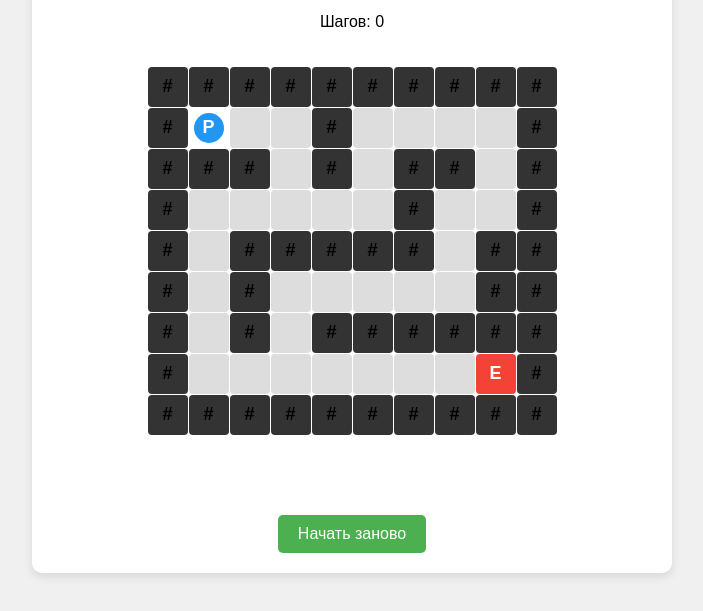
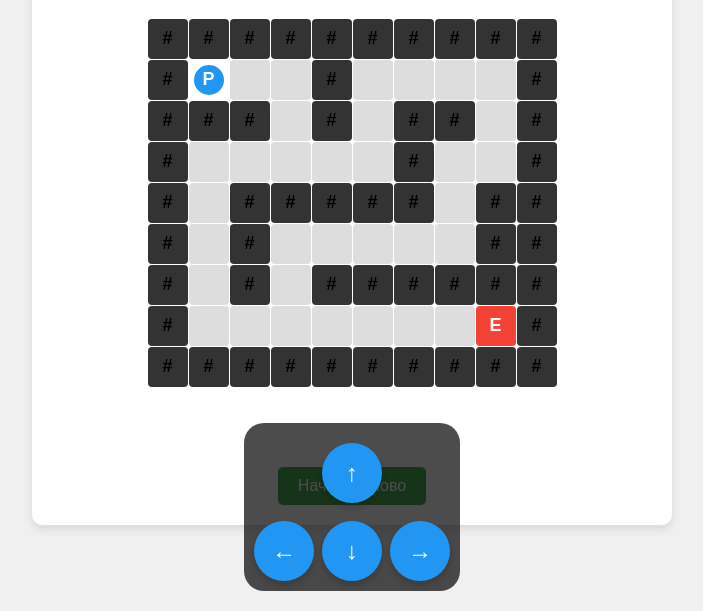
Before and after one commit to Normanramm/Nikita_labirint, a plain HTML site: page index.html in a window 1280 px wide. Shown: the part 189-800 px from the top of the page, without its empty margins (288-991 px from the left). Drawn offline with Linux system fonts and the light colour scheme.

Commit message:
Update style.css

```diff
--- a/style.css
+++ b/style.css
@@ -83,3 +83,51 @@ button {
 button:hover {
   background-color: #388e3c;
 }
+
+/* Мобильное управление */
+.mobile-controls {
+  display: none; /* Скрыто по умолчанию */
+  position: fixed;
+  bottom: 20px;
+  left: 50%;
+  transform: translateX(-50%);
+  display: grid;
+  grid-template-columns: 1fr 1fr 1fr;
+  grid-template-rows: 1fr 1fr;
+  gap: 8px;
+  background-color: rgba(0, 0, 0, 0.7);
+  padding: 10px;
+  border-radius: 20px;
+  z-index: 100;
+}
+
+.ctrl-btn {
+  width: 60px;
+  height: 60px;
+  font-size: 24px;
+  background-color: #2196f3;
+  color: white;
+  border: none;
+  border-radius: 50%;
+  display: flex;
+  align-items: center;
+  justify-content: center;
+  box-shadow: 0 4px 8px rgba(0,0,0,0.2);
+  cursor: pointer;
+}
+
+.ctrl-btn:active {
+  background-color: #1976d2;
+}
+
+.ctrl-btn:nth-child(1) { grid-column: 2; grid-row: 1; } /* Вверх */
+.ctrl-btn:nth-child(2) { grid-column: 1; grid-row: 2; } /* Влево */
+.ctrl-btn:nth-child(3) { grid-column: 2; grid-row: 2; } /* Вниз */
+.ctrl-btn:nth-child(4) { grid-column: 3; grid-row: 2; } /* Вправо */
+
+/* Показывать только на маленьких экранах */
+@media (max-width: 768px) {
+  .mobile-controls {
+    display: grid;
+  }
+}
```
